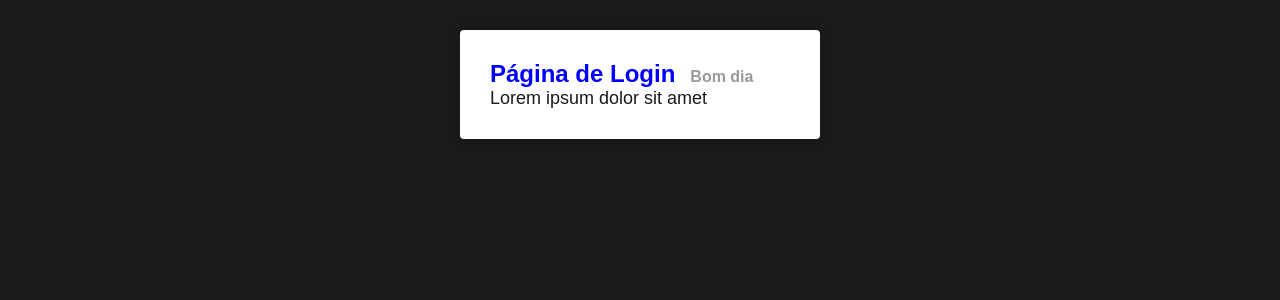
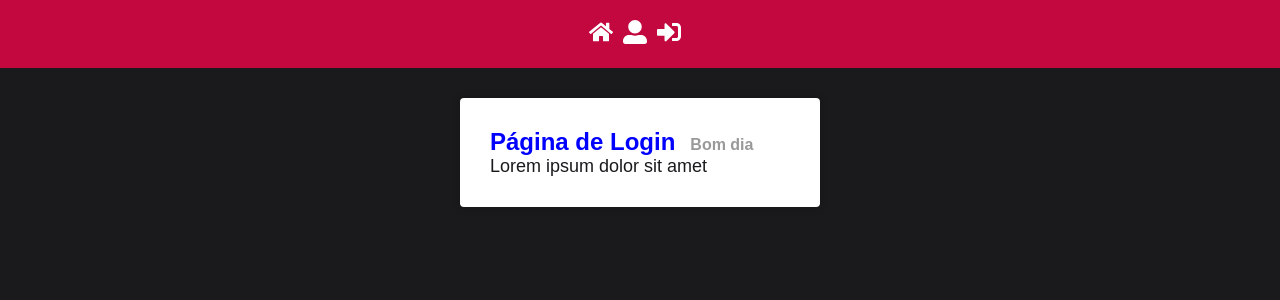
Before and after one commit to brunog-infosec/curso-js-typescript-react-luiz-otavio, a React (Create React App) app in the folder REACT/react-base/: page / in a window 1280 px wide. Shown: the top 300 px of the page. Built offline with nearby package versions, Linux system fonts and the light colour scheme.

Commit message:
update: Header da aplicação e react-icons

```diff
--- a/REACT/react-base/package.json
+++ b/REACT/react-base/package.json
@@ -9,6 +9,7 @@
     "@testing-library/user-event": "^13.5.0",
     "react": "^19.1.0",
     "react-dom": "^19.1.0",
+    "react-icons": "^5.5.0",
     "react-scripts": "5.0.1",
     "styled-components": "^6.1.18",
     "web-vitals": "^2.1.4"
--- a/REACT/react-base/src/App.js
+++ b/REACT/react-base/src/App.js
@@ -1,10 +1,12 @@
-import React from "react";
-import Login from "./components/pages/Login";
-import GlobalStyles from "./styles/GlobalStyles";
+import React from 'react';
+import Login from './pages/Login';
+import GlobalStyles from './styles/GlobalStyles';
+import Header from './components/Header';
 
 function App() {
   return (
     <>
+      <Header />
       <Login />
       <GlobalStyles />
     </>
--- /dev/null
+++ b/REACT/react-base/src/components/Header/index.js
@@ -0,0 +1,20 @@
+import React from 'react';
+import { FaHome, FaSignInAlt, FaUserAlt } from 'react-icons/fa';
+
+import { Nav } from './styled';
+
+export default function Header() {
+  return (
+    <Nav>
+      <a>
+        <FaHome size={24} />
+      </a>
+      <a>
+        <FaUserAlt size={24} />
+      </a>
+      <a>
+        <FaSignInAlt size={24} />
+      </a>
+    </Nav>
+  );
+}
--- /dev/null
+++ b/REACT/react-base/src/components/Header/styled.js
@@ -0,0 +1,16 @@
+import styled from 'styled-components';
+import { primaryColor } from '../../config/colors';
+
+export const Nav = styled.nav`
+  background: ${primaryColor};
+  padding: 20px;
+  display: flex;
+  align-items: center;
+  justify-content: center;
+
+  a {
+    color: #fff;
+    margin-right: 10px;
+    font-weight: bold;
+  }
+`;
--- a/REACT/react-base/src/components/pages/Login/index.js
+++ b/REACT/react-base/src/pages/Login/index.js
@@ -1,6 +1,6 @@
-import React from "react";
+import React from 'react';
 import { Title, Paragrafo } from './styled';
-import { Container } from "../../../styles/GlobalStyles";
+import { Container } from '../../styles/GlobalStyles';
 
 export default function Login() {
   return (
```
Also changed, not shown: REACT/react-base/src/pages/Login/styled.js (renamed from REACT/react-base/src/components/pages/Login/styled.js), 1 other file (tests, documents, lock files or other folders).
